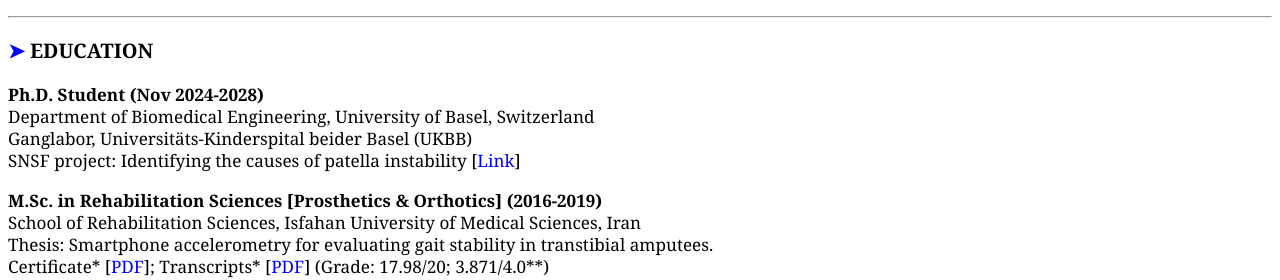
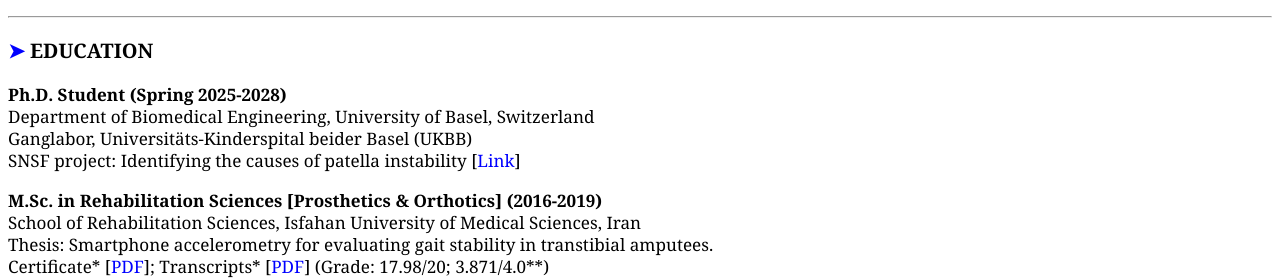
Before and after one commit to mrrezaie/mrrezaie.github.io, a Jekyll site: the page cv.html, which Jekyll copies as it is, in a window 1280 px wide and 900 px high. Shown: the part 415-695 px from the top of the window. Built offline with Jekyll 4.4.1, drawn with Linux system fonts in a browser that asks for light colours.

Commit message:
Update cv.html

```diff
--- a/cv.html
+++ b/cv.html
@@ -60,7 +60,7 @@
 
 <h3 id="education"> <a aria-label="link" href="#education">&#10148</a> <b>EDUCATION</b></h3>
 
-<p> <b>Ph.D. Student (Nov 2024-2028)</b>
+<p> <b>Ph.D. Student (Spring 2025-2028)</b>
     <br>Department of Biomedical Engineering, University of Basel, Switzerland
     <br>Ganglabor, Universitäts-Kinderspital beider Basel (UKBB)
     <br>SNSF project: Identifying the causes of patella instability [<a aria-label="link" href="https://data.snf.ch/grants/grant/10001411" target="_blank" rel="noopener noreferrer">Link</a>]
```
